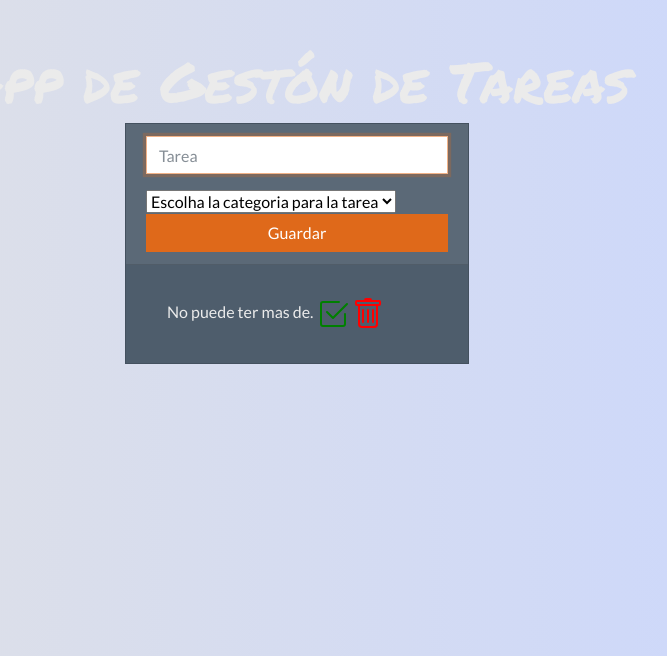
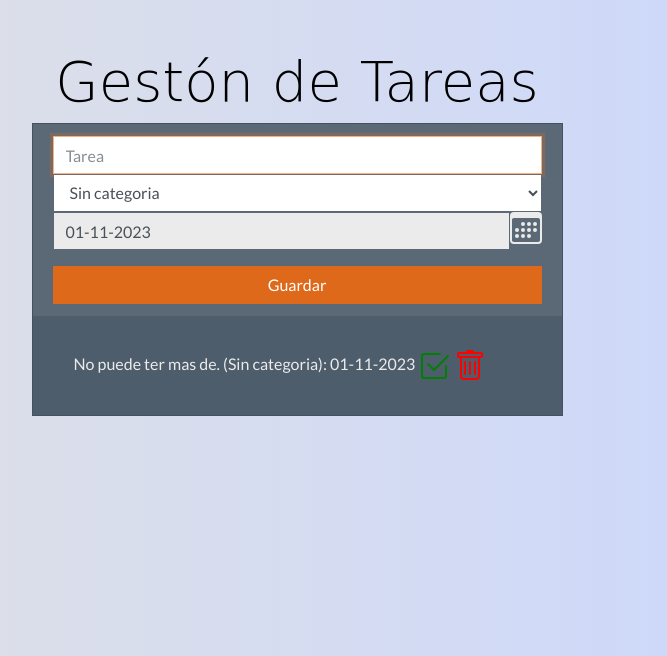
Before and after one commit to gilsdantas/task-mgn-app, a Flask app: page / in a window 1280 px wide. Shown: the top 656 px of the page, without its empty margins (343-1010 px from the left). Run offline with Flask 3, Linux system fonts and the light colour scheme; data comes from the database, SQL or seed files in the repository; both versions use the stored data as it was after the commit; some libraries are stand-ins or nearby versions; some web fonts are replaced.

Commit message:
Change layout

```diff
--- a/main.py
+++ b/main.py
@@ -2,21 +2,36 @@ from flask import Flask, render_template, request, redirect, url_for
 import db
 from models import Tarea
 
-app = Flask(__name__)  # En app se encuentra nuestro servidor web de Flask
+# En app se encuentra nuestro servidor web de Flask
+app = Flask(__name__)
 
 
 @app.route('/')  # route for the initial page
 def home():
     todas_las_tareas = db.session.query(Tarea).all()  # Consultamos y almacenamos todas las tareas de la base de datos
-    # Ahora en la variable todas_las_tareas se tienen almacenadas todas las tareas. Vamos a entregar esta variable al template index.html
+
+    # Ahora en la variable todas_las_tareas se tienen almacenadas todas las tareas.
+    # Vamos a entregar esta variable al template index.html
     return render_template("index.html", lista_de_tareas=todas_las_tareas)
 
 
 @app.route('/crear-tarea', methods=['POST'])  # route for creating a task
 def crear():
     # tarea es un objeto de la clase Tarea (una instancia de la clase)
-    tarea = Tarea(contenido=request.form['contenido_tarea'],
-                  hecha=False)  # id no es necesario asignarlo manualmente, porque la primary key se genera automáticamente
+    # id no es necesario asignarlo manualmente, porque la primary key se genera automáticamente
+    categorias = {
+        0: "Sin categoria",
+        1: "Educación",
+        2: "Salud",
+        3: "Compras",
+        4: "Otros",
+    }
+    tarea = Tarea(
+        contenido=request.form['contenido_tarea'],
+        categoria=categorias[int(request.form['categoria_tarea'])],
+        data_fecha=request.form['data_fecha_tarea'],
+        hecha=False
+    )
     db.session.add(tarea)
     db.session.commit()
     return redirect(url_for('home'))  # Esto nos redirecciona a la función home()
@@ -24,27 +39,39 @@ def crear():
 
 @app.route('/eliminar-tarea/<id>')
 def eliminar(id):
-    tarea = db.session.query(Tarea).filter_by(id=int(
-        id)).delete()  # Se busca dentro de la base de datos, aquel registro cuyo id coincida con el aportado por el parametro de la ruta.Cuando se encuentra se elimina
-    db.session.commit()  # Ejecutar la operación pendiente de la base de datos
-    return redirect(
-        url_for('home')
-        # Esto nos redirecciona a la función home() y si todo ha ido bien, al refrescar, la tarea eliminada ya no aparecera en el  listado
-    )
+    # Se busca dentro de la base de datos, aquel registro cuyo id coincida con el aportado por el parametro de la ruta.
+    # Cuando se encuentra se elimina
+    tarea = db.session.query(Tarea).filter_by(id=int(id)).delete()
+
+    # Ejecutar la operación pendiente de la base de datos
+    db.session.commit()
+
+    # Esto nos redirecciona a la función home() y si todo ha ido bien, al refrescar,
+    # la tarea eliminada ya no aparecera en el  listado
+    return redirect(url_for('home'))
 
 
 @app.route('/tarea-hecha/<id>')
 def hecha(id):
-    tarea = db.session.query(Tarea).filter_by(id=int(id)).first()  # Se obtiene la tarea que se busca
-    tarea.hecha = not tarea.hecha  # Guardamos en la variable booleana de la tarea, su contrario
-    db.session.commit()  # Ejecutar la operación pendiente de la base de datos return redirect(url_for('home')) # Esto nos redirecciona a la función home()
-    return redirect(
-        url_for('home')
-        # Esto nos redirecciona a la función home() y si todo ha ido bien, al refrescar, la tarea eliminada ya no aparecera en el  listado
-    )
+    # Se obtiene la tarea que se busca
+    tarea = db.session.query(Tarea).filter_by(id=int(id)).first()
+
+    # Guardamos en la variable booleana de la tarea, su contrario
+    tarea.hecha = not tarea.hecha
+
+    # Ejecutar la operación pendiente de la base de datos return redirect(url_for('home')) # Esto nos redirecciona a
+    # la función home()
+    db.session.commit()
+
+    # Esto nos redirecciona a la función home() y si todo ha ido bien, al refrescar, la tarea eliminada ya no
+    # aparecera en el  listado
+    return redirect(url_for('home'))
 
 
 if __name__ == '__main__':
-    db.Base.metadata.create_all(db.engine)  # Creamos el modelo de datos
-    app.run(
-        debug=True)  # El debug=True hace que cada vez que reiniciemos el servidor o modifiquemos código, el servidor de Flask se reinicie solo
+    # Creamos el modelo de datos
+    db.Base.metadata.create_all(db.engine)
+
+    # El debug=True hace que cada vez que reiniciemos el servidor o modifiquemos código,
+    # el servidor de Flask se reinicie solo
+    app.run(debug=True)
--- a/static/main.css
+++ b/static/main.css
@@ -5,7 +5,8 @@ body {
 }
 
 .titulo {
-    font-family: 'Permanent Marker', cursive;
+    font-family: 'Antonio', cursive;
+    color: black;
 }
 
 .tarea_hecha {
--- a/templates/index.html
+++ b/templates/index.html
@@ -15,39 +15,67 @@
     <link rel="stylesheet" href="https://cdn.jsdelivr.net/npm/bootswatch@4.5.2/dist/superhero/bootstrap.min.css" integrity="sha384-HnTY+mLT0stQlOwD3wcAzSVAZbrBp141qwfR4WfTqVQKSgmcgzk+oP0ieIyrxiFO" crossorigin="anonymous">
 
     <!-- Fonts -->
-    <link rel="stylesheet" href="https://fonts.googleapis.com/css2?family=Permanent+Marker">
+    <link rel="stylesheet" href="hhttps://fonts.google.com/specimen/Antonio?sort=alpha">
 
     <!-- Font Awesome -->
     <link rel="stylesheet" href="https://cdn.jsdelivr.net/npm/@fortawesome/fontawesome-free@6.1.2/css/fontawesome.min.css" integrity="sha384-X8QTME3FCg1DLb58++lPvsjbQoCT9bp3MsUU3grbIny/3ZwUJkRNO8NPW6zqzuW9" crossorigin="anonymous">
 
+    <!-- Datepicker -->
+    <link rel="stylesheet" href="https://cdnjs.cloudflare.com/ajax/libs/bootstrap-datepicker/1.9.0/css/bootstrap-datepicker.min.css">
+
 </head>
 <body>
     <main class="container p-4">
-        <h1 class="display-4 text-center mt-4 titulo">App de Gestón de Tareas</h1>
+        <h1 class="display-4 text-center mt-4 titulo"> Gestón de Tareas</h1>
         <div class="row">
-            <div class="col-md-4 offset-md-4 my-auto"> <!--Este div ocupará 4 columnas del espacio (centrado)-->
+            <div class="col-md-6 offset-md-3 my-auto"> <!--Este div ocupará 6 columnas del espacio (centrado)-->
                 <div class="card"> <!--Creacion del objeto card-->
                     <div class="card-header">
                         <form action="/crear-tarea" method="post">
                             <!-- Separamos el input del boton metiendo el input en este form-group para que los
                                 elementos no esten pegados y haya separacion entre ellos -->
                             <div class="form-group">
-                                <input type="text" name="contenido_tarea" placeholder="Tarea" class="form-control" autofocus>
-                            </div>
+                                <!-- Defina la tarea -->
+                                <input type="text" name="contenido_tarea"
+                                       placeholder="Tarea"
+                                       class="form-control"
+                                       autofocus
+                                       minlength="2"
+                                       maxlength="20"
+                                       required
+                                >
 
-                             <!-- Selecionar la categoria -->
-                            <div>
-                                <select class="form-select" aria-label="Categorias">
-                                    <option selected>Escolha la categoria para la tarea</option>
-                                    <option value="1">Education</option>
+                                 <!-- Selecionar la categoria -->
+                                <select class="form-control" aria-label="Categorias" name="categoria_tarea">
+                                    <option value="0" selected>Sin categoria</option>
+                                    <option value="1">Educación</option>
                                     <option value="2">Salud</option>
                                     <option value="3">Compras</option>
+                                    <option value="4">Otros</option>
                                 </select>
-                            </div>
 
-                            <!-- Definir una data limite -->
-                            <div>
-
+                                <!-- Definir una data de fecha -->
+                                <div id="datepicker" class="input-group date" data-date-format="dd-mm-yyyy">
+                                  <input class="form-control" type="text" readonly name="data_fecha_tarea"/>
+                                  <span class="input-group-addon">
+                                    <svg xmlns="http://www.w3.org/2000/svg" width="2em" height="2em" fill="currentColor" class="bi bi-calendar3" viewBox="0 0 16 16">
+                                      <path d="M14 0H2a2 2 0 0 0-2 2v12a2 2 0 0 0 2 2h12a2 2 0 0 0 2-2V2a2 2 0 0 0-2-2zM1 3.857C1 3.384 1.448 3 2 3h12c.552 0 1 .384 1 .857v10.286c0 .473-.448.857-1 .857H2c-.552 0-1-.384-1-.857V3.857z"/>
+                                      <path d="M6.5 7a1 1 0 1 0 0-2 1 1 0 0 0 0 2zm3 0a1 1 0 1 0 0-2 1 1 0 0 0 0 2zm3 0a1 1 0 1 0 0-2 1 1 0 0 0 0 2zm-9 3a1 1 0 1 0 0-2 1 1 0 0 0 0 2zm3 0a1 1 0 1 0 0-2 1 1 0 0 0 0 2zm3 0a1 1 0 1 0 0-2 1 1 0 0 0 0 2zm3 0a1 1 0 1 0 0-2 1 1 0 0 0 0 2zm-9 3a1 1 0 1 0 0-2 1 1 0 0 0 0 2zm3 0a1 1 0 1 0 0-2 1 1 0 0 0 0 2zm3 0a1 1 0 1 0 0-2 1 1 0 0 0 0 2z"/>
+                                    </svg>
+                                  </span>
+                                </div>
+                                <script src="https://code.jquery.com/jquery-3.6.1.min.js" integrity="sha256-o88AwQnZB+VDvE9tvIXrMQaPlFFSUTR+nldQm1LuPXQ=" crossorigin="anonymous"></script>
+                                <script type="text/javascript">
+                                    $(function () {
+                                        $("#datepicker").datepicker({
+                                            autoclose: true,
+                                            todayHighlight: true,
+                                        }).datepicker('update', new Date());
+                                    });
+                                </script>
+                                <script src="https://cdn.jsdelivr.net/npm/popper.js@1.12.9/dist/umd/popper.min.js" integrity="sha384-ApNbgh9B+Y1QKtv3Rn7W3mgPxhU9K/ScQsAP7hUibX39j7fakFPskvXusvfa0b4Q" crossorigin="anonymous"></script>
+                                <script src="https://cdn.jsdelivr.net/npm/bootstrap@4.0.0/dist/js/bootstrap.min.js" integrity="sha384-JZR6Spejh4U02d8jOt6vLEHfe/JQGiRRSQQxSfFWpi1MquVdAyjUar5+76PVCmYl" crossorigin="anonymous"></script>
+                                <script src="https://cdnjs.cloudflare.com/ajax/libs/bootstrap-datepicker/1.9.0/js/bootstrap-datepicker.min.js"></script>
                             </div>
                             <!-- btn-block hace que el boton ocupe todo el ancho -->
                             <button type="submit" class="btn btn-primary btn-block">Guardar</button>
@@ -59,7 +87,9 @@
                         <ul class="list-group"> <!-- Gracias a Jinja se puede introducir codigo Python en nuestro HTML y Python se encarga de ejecutarlo e interpretarlo -->
                             {% for tarea in lista_de_tareas %}
                                 <li class="list-group-item">
-                                    <span class="{% if tarea.hecha==true %} tarea_hecha {% endif %}"> {{tarea.contenido}} </span><!-- contenido es la variable de la clase Tarea que almacena el texto de la tarea -->
+                                    <span class="{% if tarea.hecha==true %} tarea_hecha {% endif %}">
+                                        {{tarea.contenido}} ({{tarea.categoria}}): {{tarea.data_fecha}}
+                                    </span><!-- contenido es la variable de la clase Tarea que almacena el texto de la tarea -->
                                     <a href="/tarea-hecha/{{tarea.id}}" style="text-decoration:none">
                                         <svg xmlns="http://www.w3.org/2000/svg" width="2em" height="2em" fill="green" class="bi bi-check2-square" viewBox="0 0 16 16">
                                             <path d="M3 14.5A1.5 1.5 0 0 1 1.5 13V3A1.5 1.5 0 0 1 3 1.5h8a.5.5 0 0 1 0 1H3a.5.5 0 0 0-.5.5v10a.5.5 0 0 0 .5.5h10a.5.5 0 0 0 .5-.5V8a.5.5 0 0 1 1 0v5a1.5 1.5 0 0 1-1.5 1.5H3z"/>
```
Also changed, not shown: models.py (+22 -5 lines), database/tareas.db.
